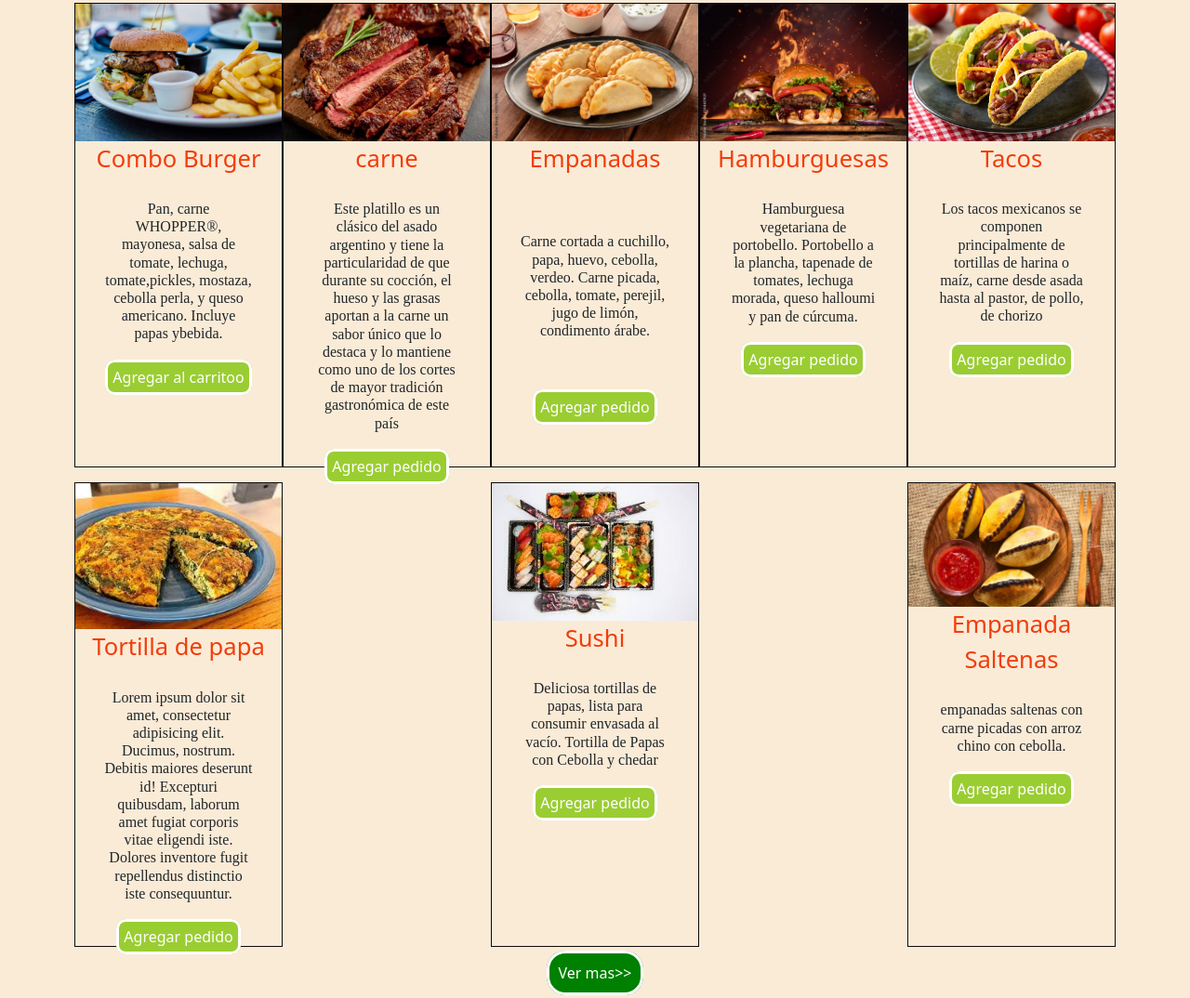
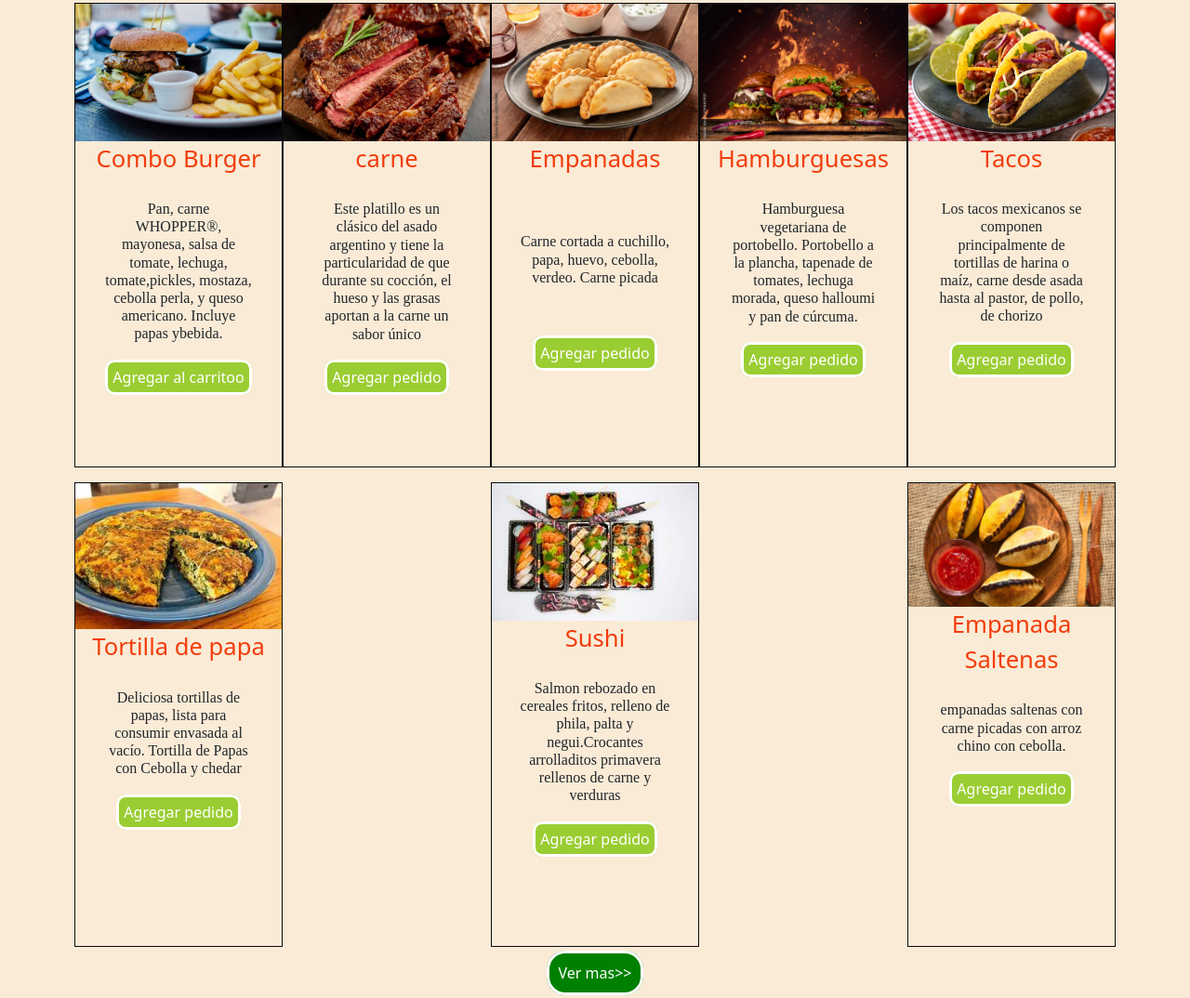
Before and after one commit to emagt22/PF-Torres-Emanuel, a website: page pages/menu.html in a window 1280 px wide. Shown: the part 637-1711 px from the top of the page at 93% size. Drawn offline with nearby package versions, Linux system fonts and the light colour scheme; a web font is replaced by a local one.

Commit message:
modificacion error404 mas contenido

```diff
--- a/pages/menu.html
+++ b/pages/menu.html
@@ -87,8 +87,7 @@
        <figure>
            <img src="../images/asado-a-la-parrilla_700x466.jpg" alt="cubito">
                <figcaption>carne</figcaption>
-               <p>Este platillo es un clásico del asado argentino y tiene la particularidad de que durante su cocción, el hueso y las grasas aportan a la carne un sabor único que lo destaca y
-                lo mantiene como uno de los cortes de mayor tradición gastronómica de este país</p>
+               <p>Este platillo es un clásico del asado argentino y tiene la particularidad de que durante su cocción, el hueso y las grasas aportan a la carne un sabor único </p>
 
                   <a href="../error404.html">Agregar pedido</a>
 
@@ -98,7 +97,7 @@
                <figcaption>Empanadas</figcaption>
                <p><p>
                 Carne cortada a cuchillo, papa, huevo, cebolla, verdeo.
-                Carne picada, cebolla, tomate, perejil, jugo de limón, condimento árabe.
+                Carne picada
                </p></p>
                <a href="../error404.html">Agregar pedido</a>
 
@@ -120,13 +119,15 @@
        <figure>
            <img src="../images/descarga.jpg" alt="cubito">
                <figcaption>Tortilla de papa</figcaption >
-               <p>Lorem ipsum dolor sit amet, consectetur adipisicing elit. Ducimus, nostrum. Debitis maiores deserunt id! Excepturi quibusdam, laborum amet fugiat corporis vitae eligendi iste. Dolores inventore fugit repellendus distinctio iste consequuntur.</p>
+                <p>Deliciosa tortillas de papas, lista para consumir envasada al vacío. Tortilla de Papas con Cebolla y chedar</p>
                <a href="../error404.html">Agregar pedido</a>
        </figure>
        <figure>
            <img src="../images/sushi.jpg" alt="cubito">
                <figcaption>Sushi</figcaption >
-                <p>Deliciosa tortillas de papas, lista para consumir envasada al vacío. Tortilla de Papas con Cebolla y chedar</p>
+                <p>Salmon rebozado en cereales fritos, relleno de phila,
+                  palta y negui.Crocantes arrolladitos primavera rellenos de carne
+                  y verduras</p>
                <a href="../error404.html">Agregar pedido</a>
        </figure>
        <figure>
```
Also changed, not shown: error404.html (+5 -1 lines), index.html (+1 -1 lines).
